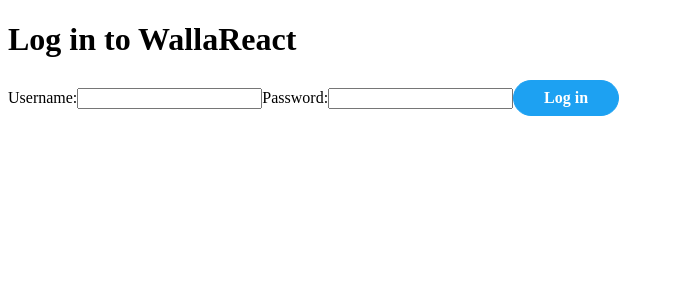
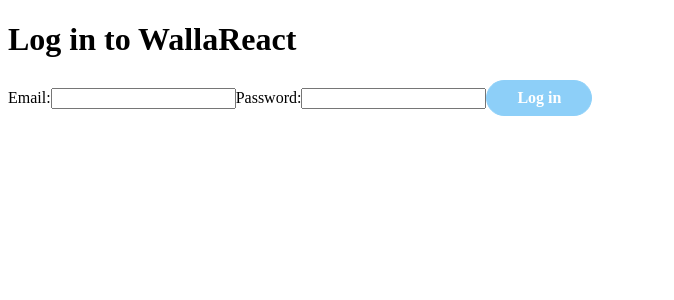
Before and after one commit to InMentals/Exercise_React_fundamentals, a React (Vite) app: page /login in a window 1280 px wide. Shown: the top 300 px of the page, without its empty margins (0-674 px from the left). Built offline with nearby package versions, Linux system fonts and the light colour scheme.

Commit message:
login button enabled/disabled

```diff
--- a/src/components/button.ts
+++ b/src/components/button.ts
@@ -32,5 +32,6 @@
         : "rgba(29, 161, 242, 0.1)"};
   }
 `;
+Button.displayName = "Button";
 
 export default Button;
--- a/src/pages/auth/login-page.tsx
+++ b/src/pages/auth/login-page.tsx
@@ -1,4 +1,4 @@
-import type { FormEvent } from "react";
+import { useState, type FormEvent, type ChangeEvent } from "react";
 import Button from "../../components/button";
 import { login } from "./service";
 
@@ -7,14 +7,25 @@
 }
 
 function LoginPage({ onLogin }: LoginPageProps) {
+  const [credentials, setCredentials] = useState({
+    email: "",
+    password: "",
+  });
+  const { email, password } = credentials;
+  const disabled = !email || !password;
+
+  function handleChange(event: ChangeEvent<HTMLInputElement>) {
+    setCredentials((prevCredentials) => ({
+      ...prevCredentials,
+      [event.target.name]: event.target.value,
+    }));
+  }
+
   async function handleSubmit(event: FormEvent<HTMLFormElement>) {
     event.preventDefault();
 
     try {
-      await login({
-        email: event.target.email.value,
-        password: event.target.password.value,
-      });
+      await login(credentials);
       onLogin();
     } catch (error) {
       console.error(error);
@@ -26,14 +37,24 @@
       <h1>Log in to WallaReact</h1>
       <form onSubmit={handleSubmit}>
         <label>
-          Username:
-          <input type="text" name="email" />
+          Email:
+          <input
+            type="text"
+            name="email"
+            value={email}
+            onChange={handleChange}
+          />
         </label>
         <label>
           Password:
-          <input type="password" name="password" />
+          <input
+            type="password"
+            name="password"
+            value={password}
+            onChange={handleChange}
+          />
         </label>
-        <Button type="submit" $variant="primary">
+        <Button type="submit" $variant="primary" disabled={disabled}>
           Log in
         </Button>
       </form>
```
